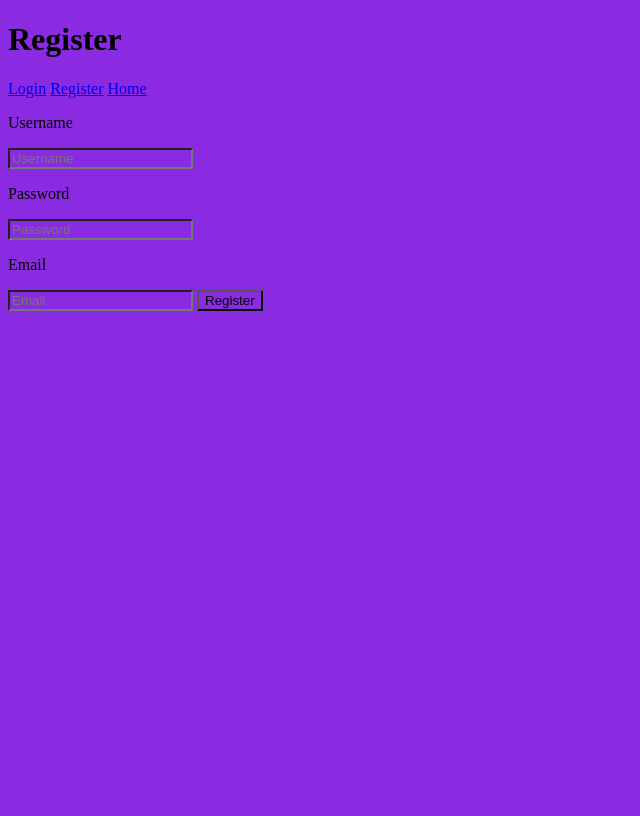
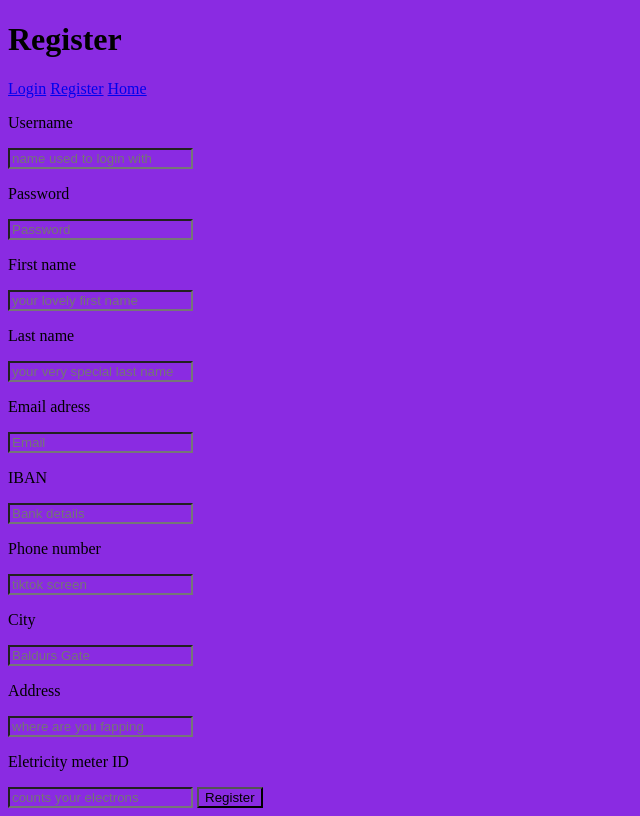
Before and after one commit to Stahrick/Elektrisierend, a Flask app: template templates/register.html in a window 1280 px wide. Shown: the whole page, without its empty margins (0-640 px from the left). Before the commit the page ends 311 px from the top, so only its background shows below. Run offline with Flask 3, Linux system fonts and the light colour scheme; the template is opened without the code that fills it, so the values that code supplies are empty; parts of the project's set-up code (start-up, migrations or seed data) failed here and were passed over.

Commit message:
added real values for login register

```diff
--- a/templates/register.html
+++ b/templates/register.html
@@ -16,11 +16,25 @@
 			<div class="error">{{ error }}</div>
 			<form action="{{ url_for('register') }}" method="post" autocomplete="off">
 				<label for="username"><p>Username</p></label>
-				<input type="text" name="username" placeholder="Username" id="username" required>
+				<input type="text" name="username" placeholder="name used to login with" required>
 				<label for="password"><p>Password</p></label>
-				<input type="password" name="password" placeholder="Password" id="password" required>
-				<label for="email"><p>Email</p></label>
-				<input type="email" name="email" placeholder="Email" id="email" required>
+				<input type="password" name="password" placeholder="Password" required>
+				<label for="first_name"><p>First name</p></label>
+				<input type="text" name="firt_name" placeholder="your lovely first name" required>
+				<label for="last_name"><p>Last name</p></label>
+				<input type="text" name="last_name" placeholder="your very special last name" required>
+				<label for="email"><p>Email adress</p></label>
+				<input type="email" name="email" placeholder="Email" required>
+				<label for="iban"><p>IBAN</p></label>
+				<input type="text" name="iban" placeholder="Bank details" required>
+				<label for="phone"><p>Phone number</p></label>
+				<input type="text" name="phone" placeholder="tiktok screen" required>
+				<label for="city"><p>City</p></label>
+				<input type="text" name="city" placeholder="Baldurs Gate" required>
+				<label for="address"><p>Address</p></label>
+				<input type="text" name="address" placeholder="where are you fapping" required>
+				<label for="em_id"><p>Eletricity meter ID</p></label>
+				<input type="text" name="em_id" placeholder="counts your electrons" required>
 				<input type="submit" value="Register">
 			</form>
 		</div>
```
Also changed, not shown: templates/edit_profile.html (+9 -3 lines), templates/profile.html (+7 -5 lines), web_server.py (+39 -12 lines).
